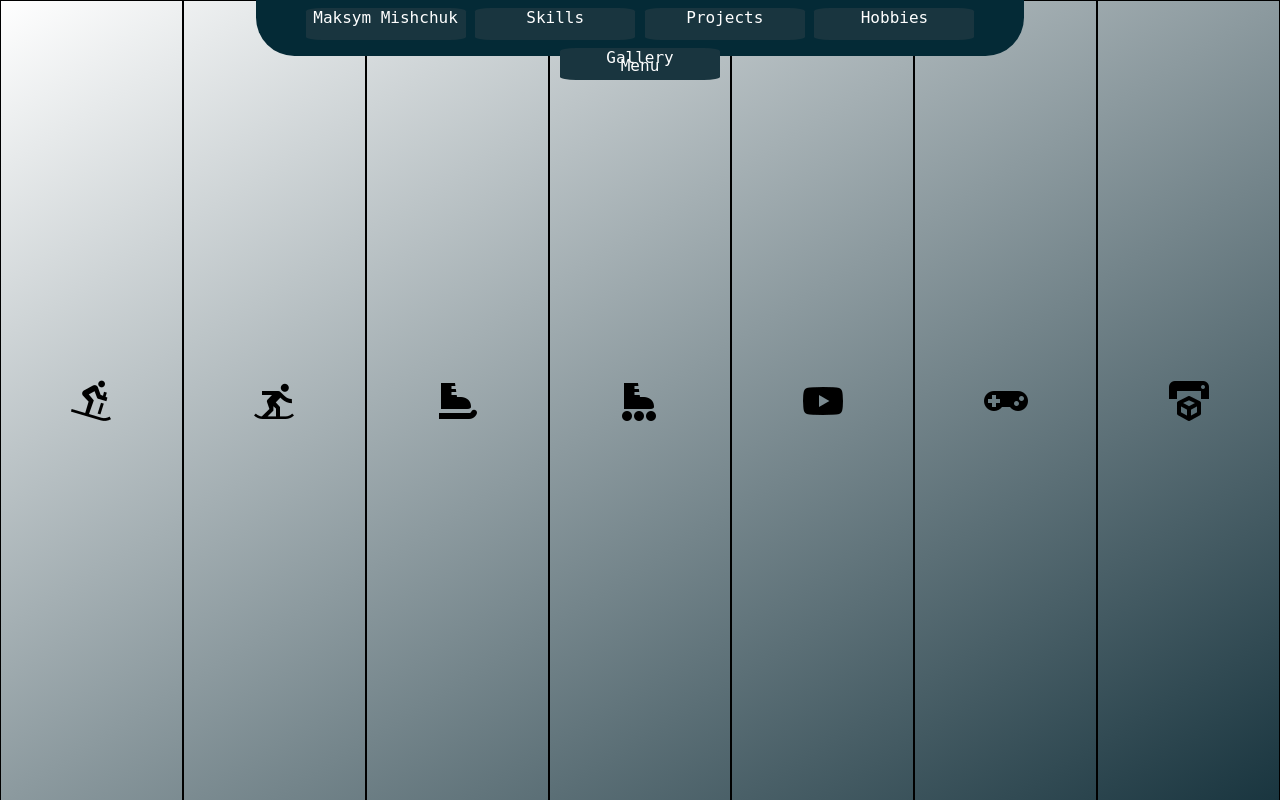
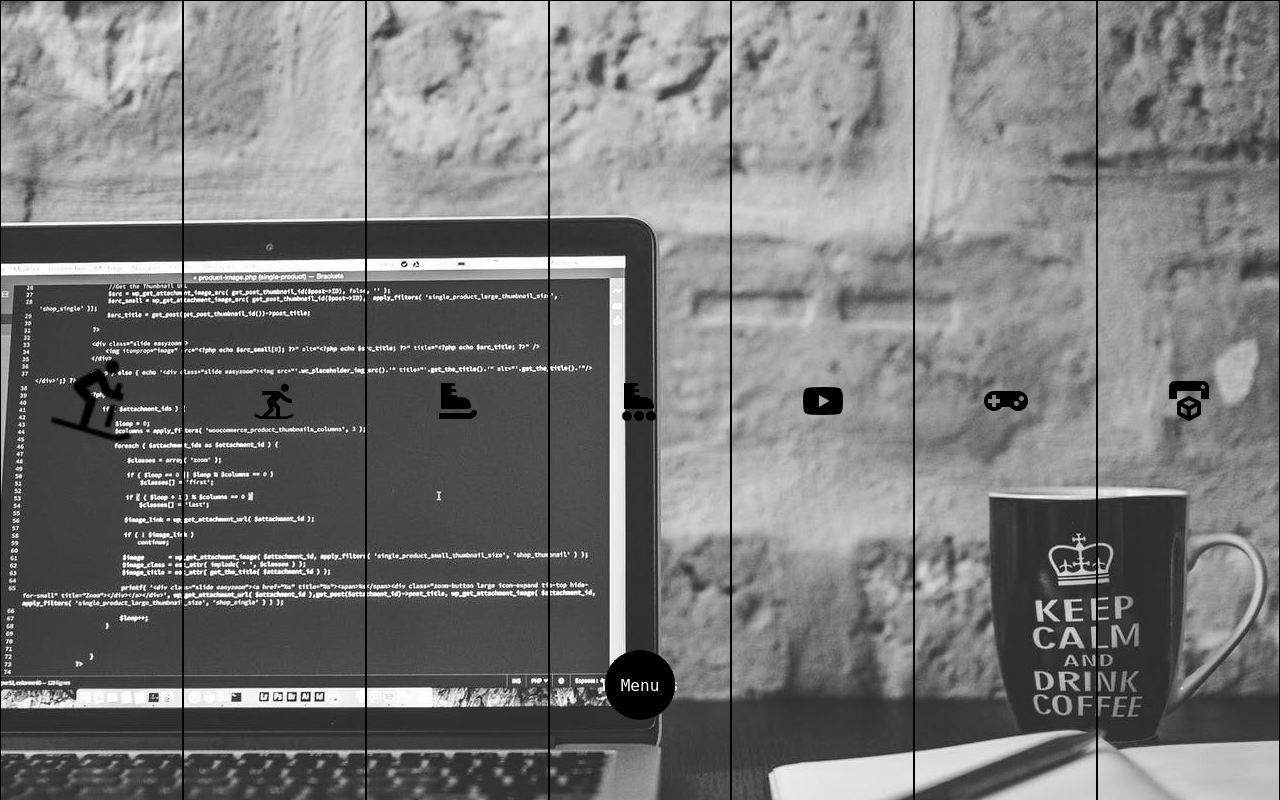
Before and after one commit to maxxsiz/webpage_test1, a Django app: page /hobbies in a window 1280 px wide. Run offline with Django 3.2, Linux system fonts and the light colour scheme.

Commit message:
new menu

```diff
--- a/blog/static/blog/style.css
+++ b/blog/static/blog/style.css
@@ -1,6 +1,6 @@
 
 body {
-    background-color: #ffffff;
+    background: rgba(128, 128, 128, 0.068) url(img/background_foto_grey.jpeg) center 20%;
     font-family: 'Playfair Display', monospace;
     color:  rgb(255, 255, 255);
     padding: 0px;
@@ -12,68 +12,130 @@ body {
     from {opacity: 0;}
     to {opacity: 1;}
   }
-  .header {
-    height:  10vh;
-    position: absolute;
-    left: 0;
-    top: -7vh;
-    z-index: 5;
-    text-align: center;
-    -o-transition: all 0.5s ease-in-out;
-    -moz-transition: all 0.5s ease-in-out;
-    -webkit-transition: all 0.5s ease-in-out;
-    transition: all 0.5s ease-in-out;
+  @keyframes text-animation{
+    0% {bottom: 10vh;}
+    50% {bottom: 3vh;
+          opacity: 1;}
+    100% {opacity: 0;
+          bottom: 3vh;}
   }
-  .header-main {
-    height:  7vh;
-    margin-left: 20vw;
-    margin-right: 20vw;
-    background-color: #042a36;
-    text-align: center;
-    border-radius: 0px 0px 3vw 3vw;
+  @keyframes menu_open{
+    0% {width: 70px;
+      height: 70px;}
+    100% {width: 500px;
+        height: 500px;
+        left: calc(50% - 250px);
+        bottom: -30vh;}
   }
-  .header-adding {
-    height:  3vh;
-    margin-top: 0px;
-    margin-left: 45vw;
-    margin-right: 45vw;
-    width: 10vw;
-    background-color: #042a36;
-    text-align: center;
-    display:block;
-    border-radius: 0px 0px 3vw 3vw;
+  @keyframes menu_item-1{
+    0% {bottom: 10vh;}
+    50% {left: calc(50% - 35px);
+      bottom: 3vh;}
+    60% {left: calc(50% - 35px - 150px);
+      bottom: 3vh;}
+    100% {left: calc(50% - 35px - 150px);
+        bottom: 3vh;}
   }
-  .header-option a{
-    font-size: 20;
+  @keyframes menu_item-2{
+    0% {bottom: 10vh;}
+    50% {bottom: 3vh;}
+    60% {left: calc(50% - 35px);
+      bottom: 3vh;}
+    70% {left: calc(50% - 35px - 90x);
+      bottom: 9.5vh;}
+    100% {left: calc(50% - 35px - 90px);
+      bottom: 9.5vh;}
+  }
+  @keyframes menu_item-3{
+    0% {bottom: 10vh;}
+    50% {bottom: 3vh;}
+    70% {bottom: 3vh;}
+    80% {bottom: 13vh;}
+    100% {bottom: 13vh;}
+  }
+  @keyframes menu_item-4{
+    0% {bottom: 10vh;}
+    50% {bottom: 3vh;}
+    80% {left: calc(50% - 35px);
+      bottom: 3vh;}
+    90% {left: calc(50% - 35px + 90px);
+      bottom: 9.5vh;}
+    100% {left: calc(50% - 35px + 90px);
+      bottom: 9.5vh;}
+  }
+  @keyframes menu_item-5{
+    0% {bottom: 10vh;}
+    50% {bottom: 3vh;}
+    90% {left: calc(50% - 35px);}
+    100% {left: calc(50% - 35px + 150px);
+      bottom: 3vh;}
+  }
+
+  .menubtn {
+    display: block;
+    width: 70px;
+    height: 70px;
+    -moz-border-radius: 50%;
+    -webkit-border-radius: 50%;
+    -khtml-border-radius: 50%;
+    border-radius: 50%;
+    background-color: rgb(29, 23, 23);
+    position: fixed;
+    bottom: 10vh;
+    left: calc(50% - 35px);
+    align-items: center;
+    z-index: 7;
+  }
+
+  .menu-item, .menu-main-item{
+    display: flex;
+    justify-content: center;
+    align-items: center;
+    width: 70px;
+    height: 70px;
+    position: fixed;
+    bottom: 10vh;
+    left: calc(50% - 35px);
+    -moz-border-radius: 50%;
+    -webkit-border-radius: 50%;
+    -khtml-border-radius: 50%;
+  }
+  .menu-main-item{
+    z-index: 9;
+    background-color: rgb(0, 0, 0);
+  }
+  .menu-item {
+    z-index: 8;
+    background-color: rgb(68, 60, 60);
+  }
+  .menu-item a{
     text-decoration: none;
     color: rgb(255, 255, 255);
   }
-
-  div.header-option {
-    margin-top: 1vh;
-    height:4vh;
-    width:20vh;
-    border-radius: 10%;
-    display:inline-block;
-    background-color: #19353f;
-    align-items: center;
-    transition: .5s;
+  .menubtn:hover{
+    animation:menu_open 1s forwards;
   }
-
-  .header-option:hover {
-    -webkit-transform: scale(1.1);
-    -ms-transform: scale(1.1);
-    transform: scale(1.1);
+  .menubtn:hover .menu-main-item{
+    animation:text-animation 2s forwards;
   }
-
-  .header:hover {
-    -webkit-transform: translateY(7vh);
-    -ms-transform: translateY(7vh);
-    -o-transform: translateY(7vh);
-    -moz-transform: translateY(7vh);
-    transform: translateY(7vh);
+  .menubtn:hover .menu-item{
+    animation:menu_item_show 1s forwards;
   }
-
+  .menubtn:hover .item-1{
+    animation:menu_item-1 2s forwards;
+  }
+  .menubtn:hover .item-2{
+    animation:menu_item-2 2s forwards;
+  }
+  .menubtn:hover .item-3{
+    animation:menu_item-3 2s forwards;
+  }
+  .menubtn:hover .item-4{
+    animation:menu_item-4 2s forwards;
+  }
+  .menubtn:hover .item-5{
+    animation:menu_item-5 2s forwards;
+  }
 
 
   .column {
@@ -110,7 +172,6 @@ body {
     left: 0;
     width: 100vw;
     height: 100vh;
-    background: linear-gradient(to bottom right, white, #19353f);
   }
 
   .icon {
--- a/blog/templates/blog/base.html
+++ b/blog/templates/blog/base.html
@@ -8,18 +8,16 @@
     <title>{% block title %}{% endblock %}</title>
 </head>
 <body>
-    <div class='header'>
-        <div class='header-main' style='border-radius:0px, 0px, 1vh, 1vh;'>
-        <div class='header-option'><a href='' onmouseover="this.text='About Me'" onmouseout="this.text='Maksym Mishchuk'">Maksym Mishchuk</a></div>
-        <div class='header-option'><a href="/skills">Skills</a></div>
-        <div class='header-option'><a href="/projects">Projects</a></div>
-        <div class='header-option'><a href="/hobbies">Hobbies</a></div>
-        <div class='header-option'><a href="/gallery">Gallery</a></div>
-        </div>
-        <div class='header-adding' style='border-radius:0px, 0px, 1vh, 1vh;'>
-            <span>Menu</span>
-        </div>
-    </div>
+<div>
+<div class="menubtn" >
+    <span class="menu-main-item">Menu</span>
+    <div class="menu-item item-1"><a href="">AboutMe</a></div>
+    <div class="menu-item item-2"><a href="/skills">Skills</a></div>
+    <div class="menu-item item-3"><a href="/projects">Projects</a></div>
+    <div class="menu-item item-4"><a href="/hobbies">Hobbies</a></div>
+    <div class="menu-item item-5"><a href="/gallery">Gallery</a></div>
+</div>
+</div>
 {% block content %} {% endblock %}
 </body>
 </html>
```
Also changed, not shown: blog/background_foto_grey.jpeg (added), blog/static/blog/img/background_foto_grey.jpeg (added), blog/static/blog/img/icons/language-javascript.png, blog/static/blog/img/icons/menu.png (added).
